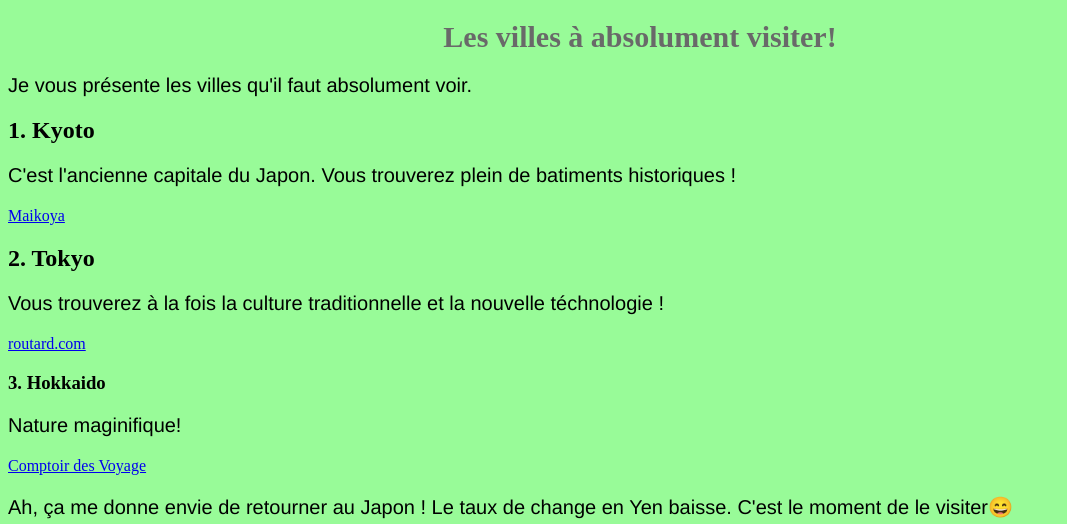
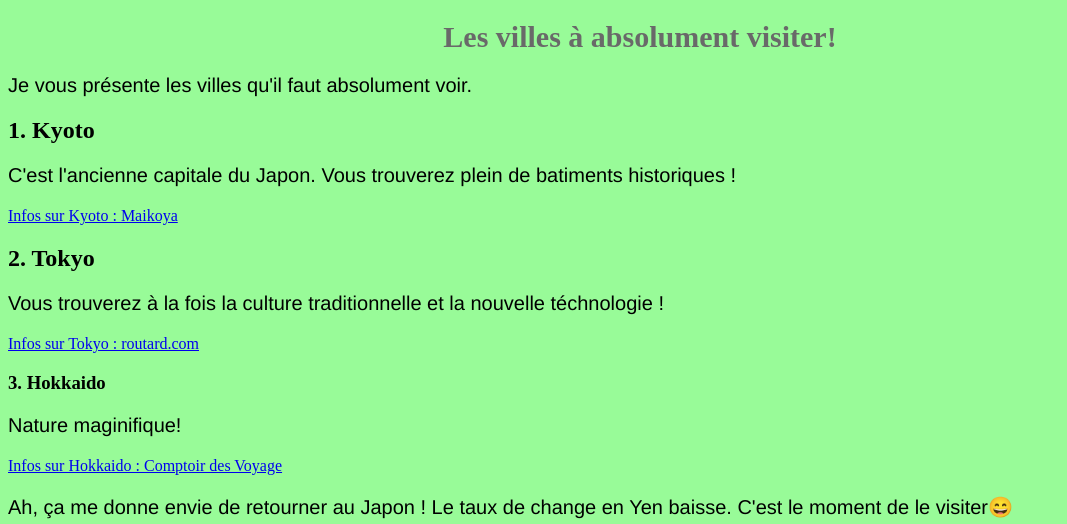
Before and after one commit to SachikoTP/sachikotp.github.io, a plain HTML site: page index.html in a window 1280 px wide. Shown: the top 524 px of the page, without its empty margins (0-1067 px from the left). Drawn offline with Linux system fonts and the light colour scheme.

Commit message:
Update index.html

```diff
--- a/index.html
+++ b/index.html
@@ -12,15 +12,15 @@
 
 <h2> 1. Kyoto </h2>
 <p> C'est l'ancienne capitale du Japon. Vous trouverez plein de batiments historiques ! </p>
-<a href= "https://mai-ko.com/travel/japan/kyoto/best-kyoto-experiences-top-50-must-do-activities/"> Maikoya </a>
+<a href= "https://mai-ko.com/travel/japan/kyoto/best-kyoto-experiences-top-50-must-do-activities/"> Infos sur Kyoto : Maikoya </a>
 
 <h2> 2. Tokyo </h2>
 <p>Vous trouverez à la fois la culture traditionnelle et la nouvelle téchnologie !</p>
-<a href= "https://www.routard.com/fr/guide/asie/japon/tokyo"> routard.com </a>
+<a href= "https://www.routard.com/fr/guide/asie/japon/tokyo"> Infos sur Tokyo : routard.com </a>
 
 <h3> 3. Hokkaido </h3>
 <p> Nature maginifique!</p>
-<a href= "https://www.comptoirdesvoyages.fr/voyage/japon/voyage-nature-a-hokkaido/3338"> Comptoir des Voyage </a>
+<a href= "https://www.comptoirdesvoyages.fr/voyage/japon/voyage-nature-a-hokkaido/3338"> Infos sur Hokkaido : Comptoir des Voyage </a>
 
 <p> Ah, ça me donne envie de retourner au Japon ! Le taux de change en Yen baisse. C'est le moment de le visiter&#128516;</p>
 <img src= "https://www.dreamers.id/img_artikel/2jpn2final.jpg">
```
